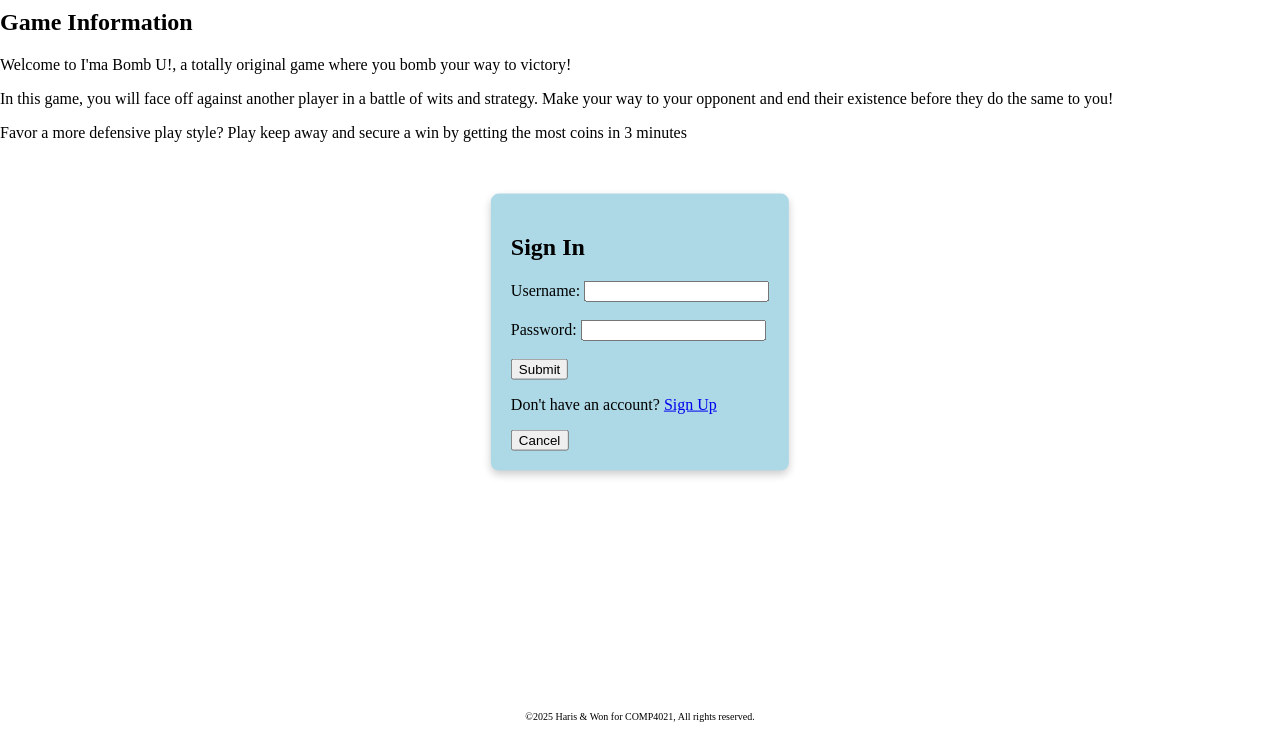
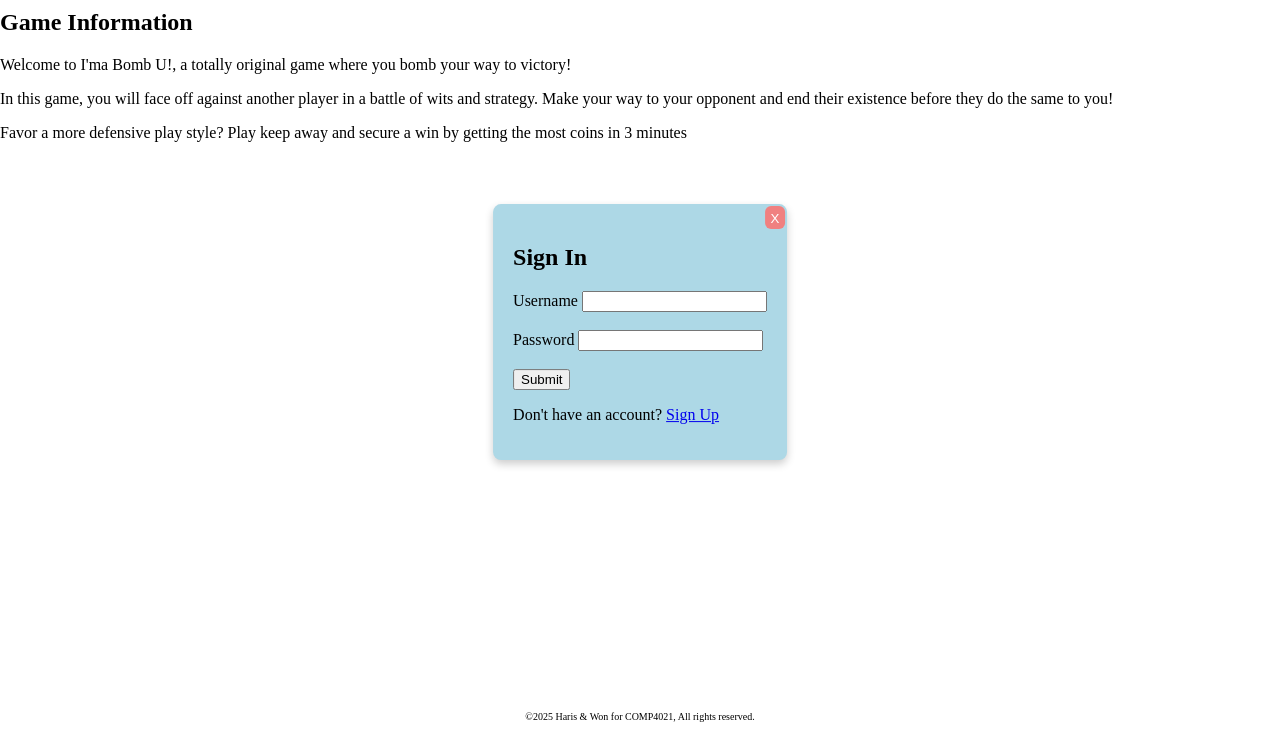
Before and after one commit to SiIverHusky/BombermanClone, a website: page public/home.html in a window 1280 px wide. Both pictures are taken after a click on the button "Sign In". Shown: the part 68-800 px from the top of the page. Drawn offline with nearby package versions, Linux system fonts and the light colour scheme; no server answers.

Commit message:
Added styling to sign-in and sign-up form

```diff
--- a/public/home.html
+++ b/public/home.html
@@ -19,26 +19,26 @@
 			<div id="signin-section" action="/signin" style="display: none;">
 				<h2>Sign In</h2>
 				<form id="signin-form" action="/signin" method="POST">
-					<label for="username">Username:</label>
+					<label for="username">Username</label>
 					<input type="text" id="username" name="username" required><br><br>
-					<label for="password">Password:</label>
+					<label for="password">Password</label>
 					<input type="password" id="password" name="password" required><br><br>
 					<button type="submit">Submit</button>
 				</form>
 				<p>Don't have an account? <a href="#" onclick="toggleSignUp()">Sign Up</a></p>
-				<button onclick="toggleSignIn()">Cancel</button>
+				<button class="close" onclick="toggleSignIn()">X</button>
 			</div>
 			<div id="signup-section" style="display: none;">
 				<h2>Sign Up</h2>
 				<form id="signup-form" action="/signup" method="POST">
-					<label for="new-username">Username:</label>
+					<label for="new-username">Username</label>
 					<input type="text" id="new-username" name="username" required><br><br>
-					<label for="new-password">Password:</label>
+					<label for="new-password">Password</label>
 					<input type="password" id="new-password" name="password" required><br><br>
 					<button type="submit">Submit</button>
 				</form>
 				<p>Already have an account? <a href="#" onclick="toggleSignIn()">Sign In</a></p>
-				<button onclick="toggleSignUp()">Cancel</button>
+				<button class="close" onclick="toggleSignUp()">X</button>
 			</div>
 		</div>
 
--- a/public/style.css
+++ b/public/style.css
@@ -39,9 +39,22 @@ header button {
 	background-color: lightgreen;
 }
 
-#auth:has(#signin-section:visible), #auth:has(#signup-section:visible) {
-	display: block;
+#auth .close {
+	position: absolute;
+	top: 2px;
+	right: 2px;
+	padding: 5px;
+	padding-bottom: 18px;
+	border-radius: 6px;
+	width: 20px;
+	height: 20px;
+	text-align: center;
+	background-color: lightcoral;
+	color: white;
+	border: none;
 }
+
+
 footer {
 	margin-top: auto;
 	font-size: x-small;
```
